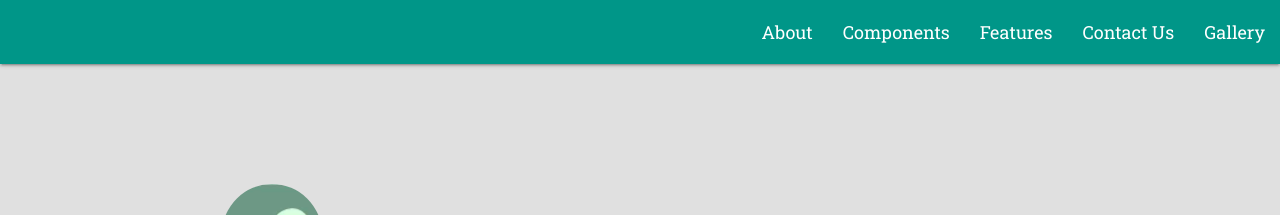
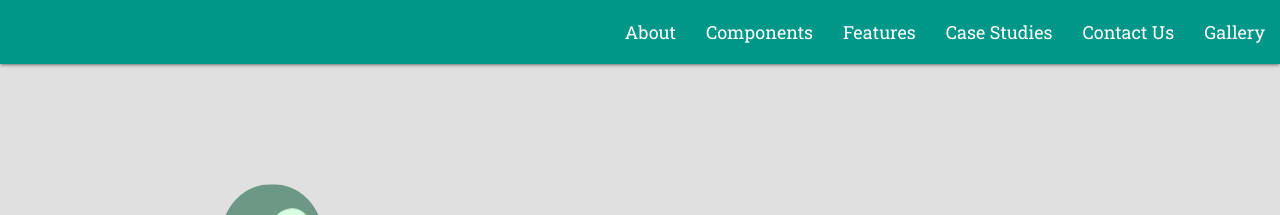
Before and after one commit to design-automation/mobius-website, a Jekyll site: the page built from index.md, in a window 1280 px wide. Shown: the top 215 px of the page. Built offline with Jekyll 4.4.1, drawn with Linux system fonts in a browser that asks for light colours.

Commit message:
updated scrollspy for features and cases

```diff
--- a/_layouts/home.html
+++ b/_layouts/home.html
@@ -14,6 +14,7 @@
 				    <li><a href="#about">About</a></li>
 				    <li><a href="#components">Components</a></li>
 				    <li><a href="#features">Features</a></li>
+				    <li><a href="#cases">Case Studies</a></li>
 				    <li><a href="#contact">Contact Us</a></li>
 				    <li><a target='_blank' href='https://design-automation.github.io/mobius-cesium/gallery'>Gallery</a></li>
 		        </ul>
@@ -50,7 +51,7 @@
 		<div class='divider'></div>
 
 		<!-- use cases -->
-		<section class='container--section scrollspy' id='features'>
+		<section class='container--section scrollspy' id='cases'>
 			{% include sections/customizations.html %}
 		</section>
 
```
